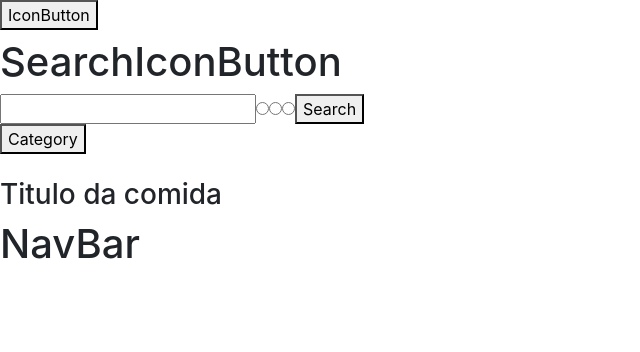
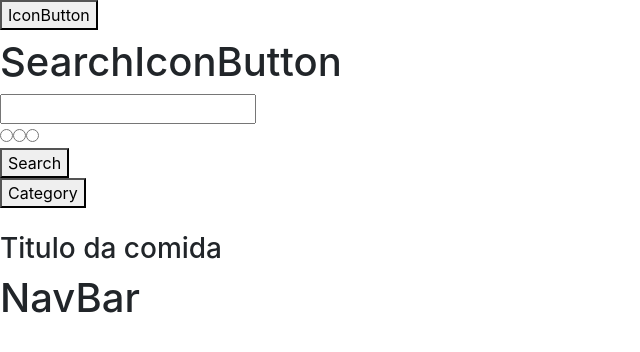
Before and after one commit to raphaelalmeidamartins/fine-flavor, a React (Create React App) app: page /foods in a window 1280 px wide. Shown: the top 352 px of the page, without its empty margins (0-640 px from the left). Built offline with nearby package versions, Linux system fonts and the light colour scheme; the HTML template or start-up script is replaced by a standard one.

Commit message:
:construction: feat: implementando o componente SearchBar.

```diff
--- a/src/components/SearchBar.js
+++ b/src/components/SearchBar.js
@@ -3,10 +3,12 @@ import React from 'react';
 function SearchBar() {
   return (
     <form>
-      <input type="text" />
-      <input type="radio" />
-      <input type="radio" />
-      <input type="radio" />
+      <input data-testid="exec-search-btn" type="text" placeholder="" />
+      <fieldset>
+        <input data-testid="ingredient-search-radio" type="radio" />
+        <input data-testid="name-search-radio" type="radio" />
+        <input data-testid="first-letter-search-radio" type="radio" />
+      </fieldset>
       <button type="button">Search</button>
     </form>
   );
```
